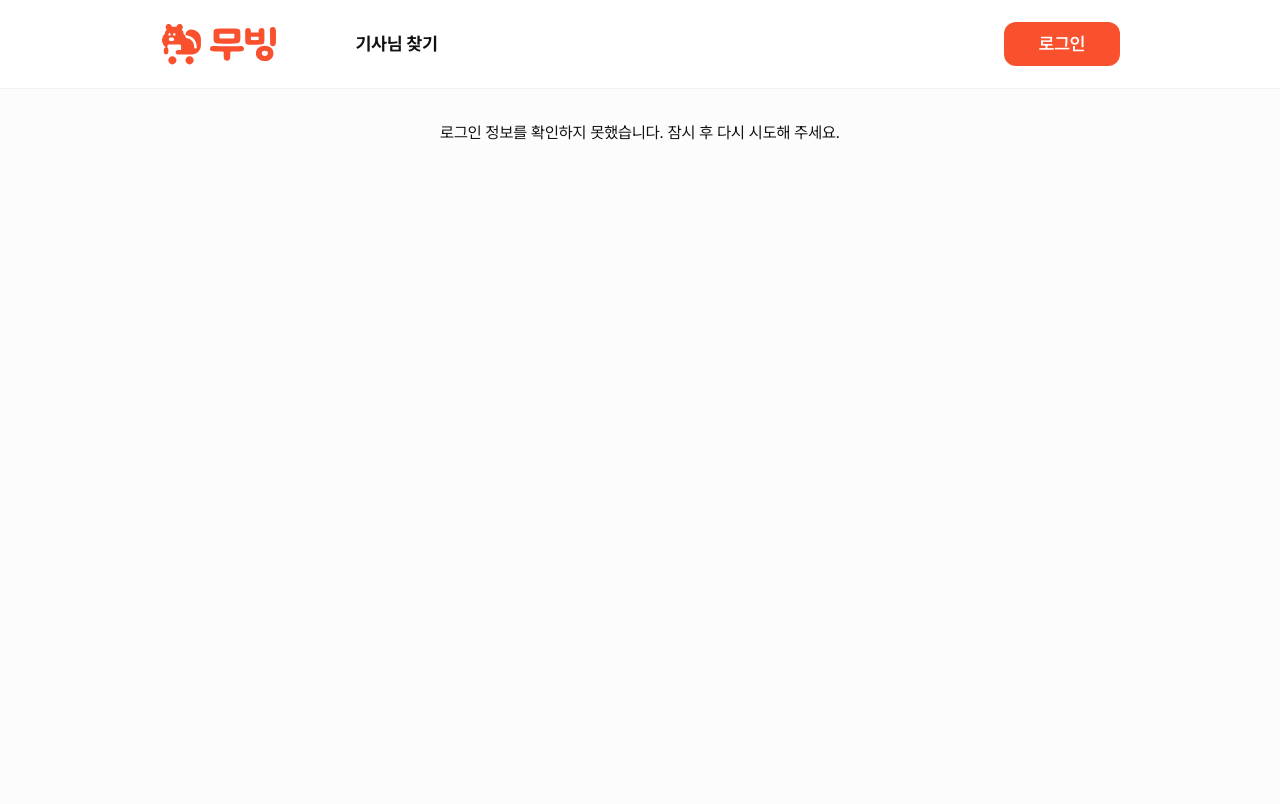
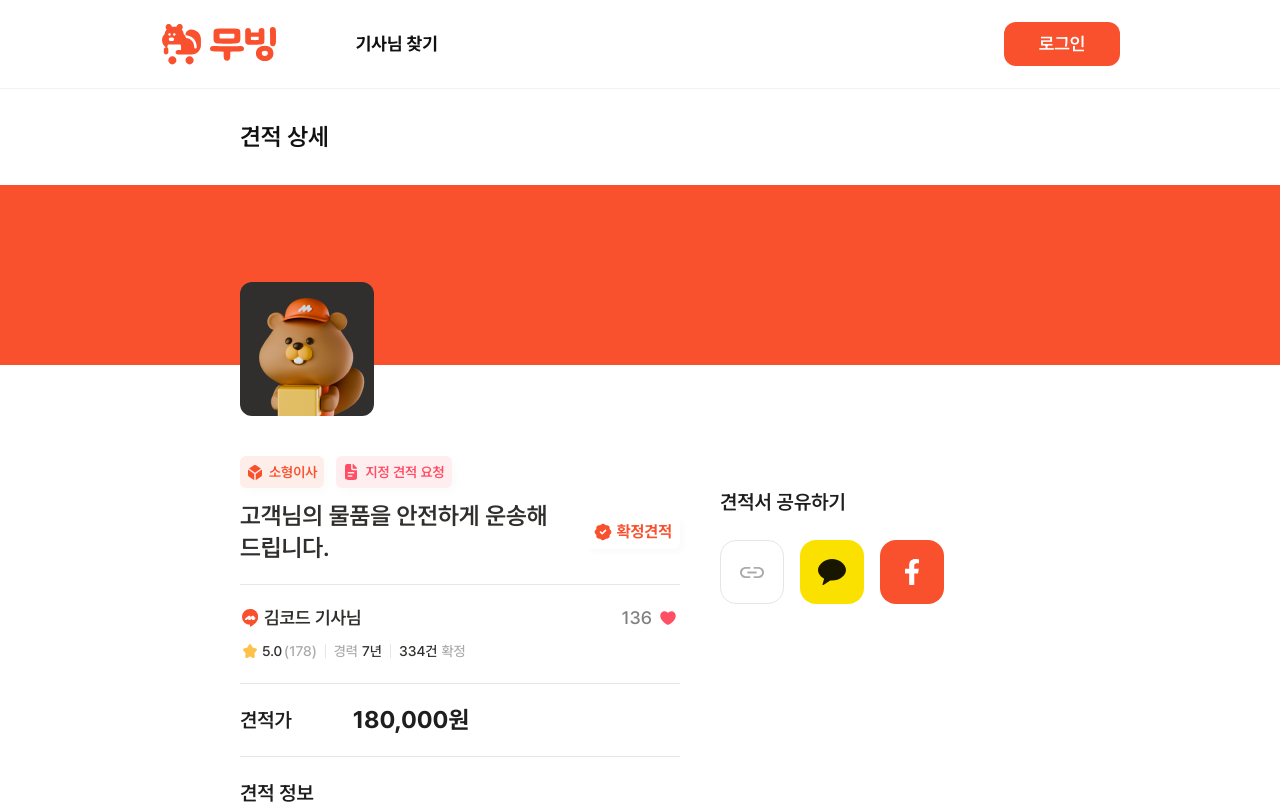
Before and after one commit to kimchanhee0309/Moving-FE-Team1, a Next.js app: page /customer-quote/history/1 in a window 1280 px wide. Shown: the top 804 px of the page. Built offline with nearby package versions, Linux system fonts and the light colour scheme; no server answers.

Commit message:
fix: 페이지 수정

```diff
--- a/src/app/(customer)/customer-quote/[quoteId]/_components/CustomerQuoteDetailView.tsx
+++ b/src/app/(customer)/customer-quote/[quoteId]/_components/CustomerQuoteDetailView.tsx
@@ -12,8 +12,12 @@ import type { QuoteStatus, ServiceType } from "@/common/constants/domain";
 
 interface CustomerQuoteDetailViewProps {
   quoteId: string;
-  /** 대기 상세는 확정 CTA가 있고, 확정(이력) 상세는 공유만 보여 줍니다. */
-  variant?: "pending" | "confirmed";
+  /**
+   * `pending`은 활성 요청 상세(확정 CTA).
+   * `history`는 받았던 견적 상세(조회만). 뱃지는 `status`를 따릅니다.
+   */
+  variant?: "pending" | "history";
+  status?: QuoteStatus;
 }
 
 interface QuoteDetailMock {
@@ -157,8 +161,10 @@ function StatusBadge({ isConfirmed }: { isConfirmed: boolean }) {
 export function CustomerQuoteDetailView({
   quoteId,
   variant = "pending",
+  status = QUOTE_STATUS.PENDING,
 }: CustomerQuoteDetailViewProps) {
-  const isConfirmed = variant === "confirmed";
+  const isConfirmed = status === QUOTE_STATUS.CONFIRMED;
+  const canConfirm = variant === "pending";
   const priceLabel = `${MOCK_QUOTE.price.toLocaleString("ko-KR")}원`;
   const ratingLabel = MOCK_QUOTE.rating.toFixed(1);
 
@@ -335,11 +341,11 @@ export function CustomerQuoteDetailView({
           <aside
             className={[
               "flex w-full shrink-0 flex-col min-[1200px]:w-[320px]",
-              /* 확정 상세(1:11818): 공유는 프로필이 아니라 본문 쪽. 프로필 top 281, 공유 top 485. */
-              isConfirmed ? "min-[1200px]:mt-[204px]" : "",
+              /* 이력 상세(1:11818): 공유는 프로필이 아니라 본문 쪽. 프로필 top 281, 공유 top 485. */
+              canConfirm ? "" : "min-[1200px]:mt-[204px]",
             ].join(" ")}
           >
-            {isConfirmed ? null : (
+            {canConfirm ? (
               <>
                 <div className="flex flex-col">
                   <p className="text-2lg-semibold text-[var(--content-placeholder)]">
@@ -361,11 +367,11 @@ export function CustomerQuoteDetailView({
                 </button>
                 <div className="mt-10 h-px w-full bg-[var(--line-200)]" />
               </>
-            )}
+            ) : null}
             <div
               className={[
                 "flex flex-col gap-[22px]",
-                isConfirmed ? "" : "mt-10",
+                canConfirm ? "mt-10" : "",
               ].join(" ")}
             >
               <h2 className="text-xl-semibold text-[var(--black-400)]">
--- a/src/app/(customer)/customer-quote/history/[quoteId]/page.tsx
+++ b/src/app/(customer)/customer-quote/history/[quoteId]/page.tsx
@@ -1,4 +1,7 @@
+import { QUOTE_STATUS } from "@/common/constants/domain";
+
 import { CustomerQuoteDetailView } from "../../[quoteId]/_components/CustomerQuoteDetailView";
+import { findHistoryQuoteById } from "../_data/mockHistoryGroups";
 
 interface CustomerQuoteHistoryDetailPageProps {
   params: Promise<{ quoteId: string }>;
@@ -8,6 +11,13 @@ export default async function CustomerQuoteHistoryDetailPage({
   params,
 }: CustomerQuoteHistoryDetailPageProps) {
   const { quoteId } = await params;
+  const historyQuote = findHistoryQuoteById(quoteId);
 
-  return <CustomerQuoteDetailView quoteId={quoteId} variant="confirmed" />;
+  return (
+    <CustomerQuoteDetailView
+      quoteId={quoteId}
+      status={historyQuote?.status ?? QUOTE_STATUS.PENDING}
+      variant="history"
+    />
+  );
 }
--- a/src/app/(customer)/customer-quote/history/_components/CustomerQuoteHistoryView.tsx
+++ b/src/app/(customer)/customer-quote/history/_components/CustomerQuoteHistoryView.tsx
@@ -10,32 +10,12 @@ import type { QuoteStatus, ServiceType } from "@/common/constants/domain";
 import { ROUTES } from "@/common/constants/routes";
 import { QuoteHistoryCard } from "@/features/customer-quote/components";
 
+import {
+  MOCK_HISTORY_GROUPS,
+  type HistoryRequestGroup,
+} from "../_data/mockHistoryGroups";
+
 type QuoteFilterValue = "all" | QuoteStatus;
-
-interface HistoryQuoteItem {
-  id: string;
-  serviceType: ServiceType;
-  isDesignated: boolean;
-  status: QuoteStatus;
-  message: string;
-  moverName: string;
-  rating: number;
-  reviewCount: number;
-  careerYears: number;
-  confirmedCount: number;
-  favoriteCount: number;
-  price: number;
-}
-
-interface HistoryRequestGroup {
-  id: string;
-  requestedAt: string;
-  serviceType: ServiceType;
-  from: string;
-  to: string;
-  moveDate: string;
-  quotes: HistoryQuoteItem[];
-}
 
 const SERVICE_TYPE_LABEL: Record<ServiceType, string> = {
   [SERVICE_TYPE.SMALL]: "소형이사",
@@ -47,66 +27,6 @@ const QUOTE_FILTER_OPTIONS = [
   { value: QUOTE_STATUS.CONFIRMED, label: "확정견적" },
   { value: QUOTE_STATUS.PENDING, label: "견적대기" },
 ] as const;
-
-/**
- * 받았던 견적 목록 UI입니다. history API가 아직 없어서 Figma(node 1:11657)
- * 카피로 화면만 구성합니다. 목록 조회가 연결되면 이 mock을 교체합니다.
- * 견적 id는 상세 URL(`/customer-quote/history/{quoteId}`)에 그대로 쓰이므로
- * `1`처럼 숫자 문자열만 둡니다.
- */
-const MOCK_HISTORY_GROUPS: HistoryRequestGroup[] = [
-  createMockHistoryGroup("request-1", 1),
-  createMockHistoryGroup("request-2", 5),
-];
-
-function createMockHistoryGroup(
-  id: string,
-  firstQuoteNumber: number,
-): HistoryRequestGroup {
-  const baseQuote = {
-    serviceType: SERVICE_TYPE.OFFICE,
-    isDesignated: true,
-    message: "고객님의 물품을 안전하게 운송해 드립니다.",
-    moverName: "김코드",
-    rating: 5,
-    reviewCount: 178,
-    careerYears: 7,
-    confirmedCount: 334,
-    favoriteCount: 136,
-    price: 180000,
-  };
-
-  return {
-    id,
-    requestedAt: "24. 06. 24.",
-    serviceType: SERVICE_TYPE.OFFICE,
-    from: "서울 중구 삼일대로 343",
-    to: "서울 강남구 선릉로 428",
-    moveDate: "2024년 07월 01일 (월)",
-    quotes: [
-      {
-        ...baseQuote,
-        id: String(firstQuoteNumber),
-        status: QUOTE_STATUS.CONFIRMED,
-      },
-      {
-        ...baseQuote,
-        id: String(firstQuoteNumber + 1),
-        status: QUOTE_STATUS.PENDING,
-      },
-      {
-        ...baseQuote,
-        id: String(firstQuoteNumber + 2),
-        status: QUOTE_STATUS.PENDING,
-      },
-      {
-        ...baseQuote,
-        id: String(firstQuoteNumber + 3),
-        status: QUOTE_STATUS.PENDING,
-      },
-    ],
-  };
-}
 
 function QuoteInfoRow({ label, value }: { label: string; value: string }) {
   return (
--- /dev/null
+++ b/src/app/(customer)/customer-quote/history/_data/mockHistoryGroups.ts
@@ -0,0 +1,99 @@
+import { QUOTE_STATUS, SERVICE_TYPE } from "@/common/constants/domain";
+import type { QuoteStatus, ServiceType } from "@/common/constants/domain";
+
+export interface HistoryQuoteItem {
+  id: string;
+  serviceType: ServiceType;
+  isDesignated: boolean;
+  status: QuoteStatus;
+  message: string;
+  moverName: string;
+  rating: number;
+  reviewCount: number;
+  careerYears: number;
+  confirmedCount: number;
+  favoriteCount: number;
+  price: number;
+}
+
+export interface HistoryRequestGroup {
+  id: string;
+  requestedAt: string;
+  serviceType: ServiceType;
+  from: string;
+  to: string;
+  moveDate: string;
+  quotes: HistoryQuoteItem[];
+}
+
+/**
+ * 받았던 견적 mock입니다. 목록과 이력 상세가 같은 id·status를 쓰도록
+ * 한곳에 둡니다. history API가 붙으면 이 파일을 제거합니다.
+ */
+export const MOCK_HISTORY_GROUPS: HistoryRequestGroup[] = [
+  createMockHistoryGroup("request-1", 1),
+  createMockHistoryGroup("request-2", 5),
+];
+
+function createMockHistoryGroup(
+  id: string,
+  firstQuoteNumber: number,
+): HistoryRequestGroup {
+  const baseQuote = {
+    serviceType: SERVICE_TYPE.OFFICE,
+    isDesignated: true,
+    message: "고객님의 물품을 안전하게 운송해 드립니다.",
+    moverName: "김코드",
+    rating: 5,
+    reviewCount: 178,
+    careerYears: 7,
+    confirmedCount: 334,
+    favoriteCount: 136,
+    price: 180000,
+  };
+
+  return {
+    id,
+    requestedAt: "24. 06. 24.",
+    serviceType: SERVICE_TYPE.OFFICE,
+    from: "서울 중구 삼일대로 343",
+    to: "서울 강남구 선릉로 428",
+    moveDate: "2024년 07월 01일 (월)",
+    quotes: [
+      {
+        ...baseQuote,
+        id: String(firstQuoteNumber),
+        status: QUOTE_STATUS.CONFIRMED,
+      },
+      {
+        ...baseQuote,
+        id: String(firstQuoteNumber + 1),
+        status: QUOTE_STATUS.PENDING,
+      },
+      {
+        ...baseQuote,
+        id: String(firstQuoteNumber + 2),
+        status: QUOTE_STATUS.PENDING,
+      },
+      {
+        ...baseQuote,
+        id: String(firstQuoteNumber + 3),
+        status: QUOTE_STATUS.PENDING,
+      },
+    ],
+  };
+}
+
+/** 이력 상세가 목록 mock의 status를 그대로 쓰게 합니다. */
+export function findHistoryQuoteById(
+  quoteId: string,
+): HistoryQuoteItem | undefined {
+  for (const group of MOCK_HISTORY_GROUPS) {
+    const quote = group.quotes.find((item) => item.id === quoteId);
+    if (quote) {
+      return quote;
+    }
+  }
+
+  return undefined;
+}
--- a/src/app/(customer)/layout.tsx
+++ b/src/app/(customer)/layout.tsx
@@ -7,7 +7,8 @@ export default function CustomerLayout({ children }: { children: ReactNode }) {
   return (
     <>
       <GnbContainer />
-      <AuthGuard role="CUSTOMER">{children}</AuthGuard>
+      {/* <AuthGuard role="CUSTOMER">{children}</AuthGuard>       */}
+      {children}
     </>
   );
 }
--- a/src/common/constants/env.ts
+++ b/src/common/constants/env.ts
@@ -1,8 +1,8 @@
 const apiUrl = process.env.NEXT_PUBLIC_API_URL;
 
-if (!apiUrl) {
-  throw new Error("NEXT_PUBLIC_API_URL이 설정되지 않았습니다.");
-}
+// if (!apiUrl) {
+//   throw new Error("NEXT_PUBLIC_API_URL이 설정되지 않았습니다.");
+// }
 
 export const ENV = {
   API_URL: apiUrl,
```
